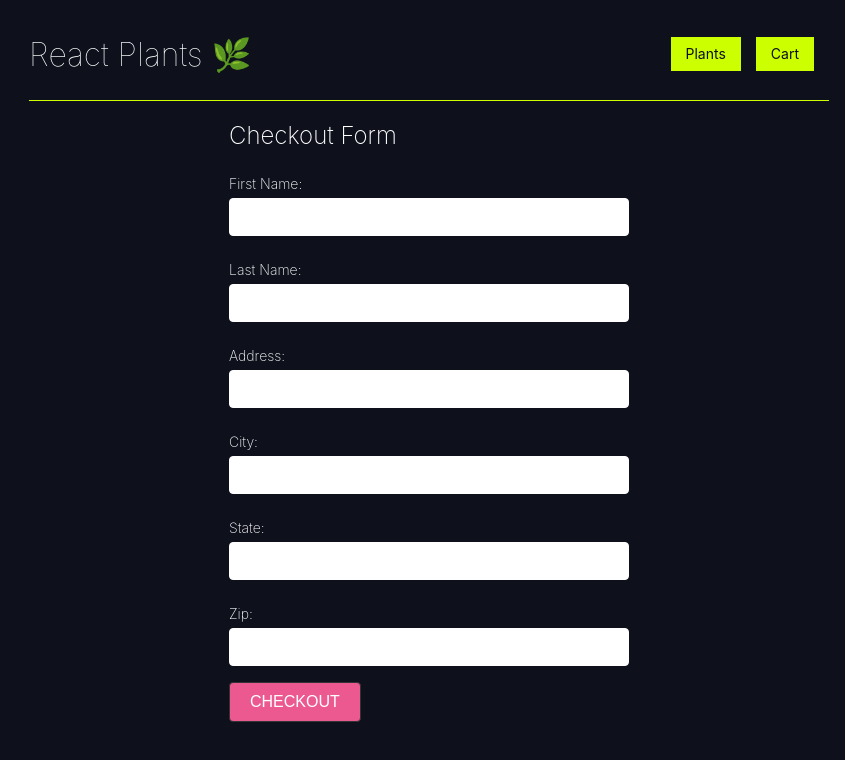
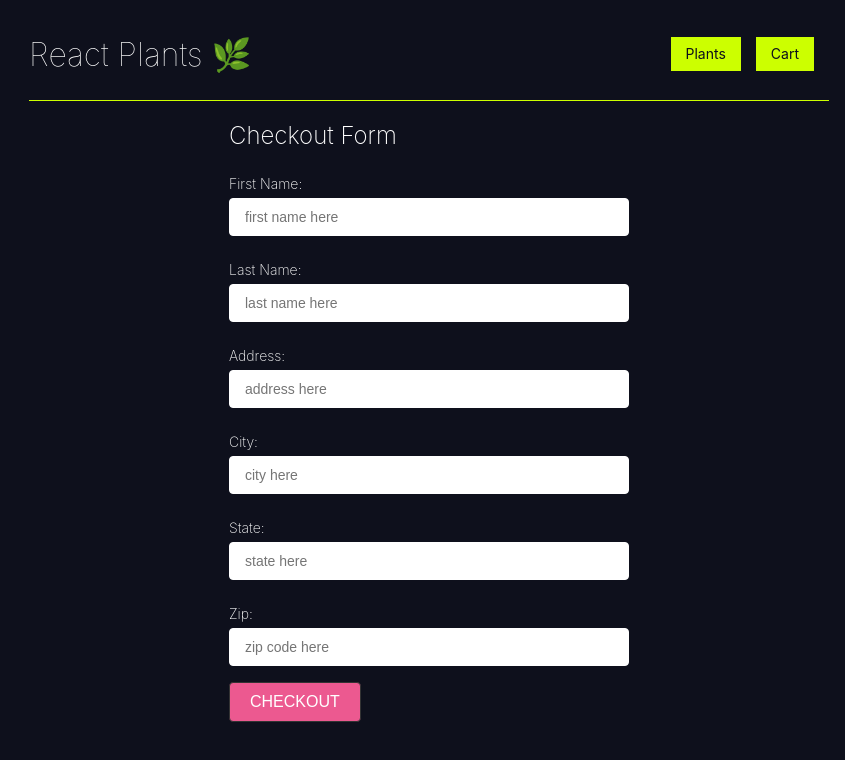
Before and after one commit to bloominstituteoftechnology/web-sprint-challenge-advanced-react, a React (Create React App) app in the folder client/: page /checkout in a window 1280 px wide. Shown: the top 760 px of the page, without its empty margins (211-1056 px from the left). Built offline with nearby package versions, Linux system fonts and the light colour scheme.

Commit message:
finsihed mvp and testing

```diff
--- a/client/package.json
+++ b/client/package.json
@@ -4,7 +4,6 @@
   "private": true,
   "dependencies": {
     "@testing-library/jest-dom": "^5.5.0",
-    "@testing-library/react": "^10.0.3",
     "@testing-library/user-event": "^10.1.0",
     "axios": "^0.19.2",
     "react": "^16.13.1",
@@ -35,6 +34,7 @@
     ]
   },
   "devDependencies": {
-    "@sheerun/mutationobserver-shim": "^0.3.3"
+    "@sheerun/mutationobserver-shim": "^0.3.3",
+    "@testing-library/react": "^10.4.8"
   }
 }
--- a/client/src/components/CheckoutForm.js
+++ b/client/src/components/CheckoutForm.js
@@ -1,13 +1,14 @@
 import React, { useState } from "react";
+import { useForm } from '../hooks/useForm'
 
-const initialValue = {
-  firstName: "",
-  lastName: "",
-  address: "",
-  city: "",
-  state: "",
-  zip: "",
-};
+// const initialValue = {
+//   firstName: "",
+//   lastName: "",
+//   address: "",
+//   city: "",
+//   state: "",
+//   zip: "",
+// };
 
 // This form should be handled by a "useForm" custom hook
 // Build out the logic needed for a form custom hook (see the useForm.js file)
@@ -15,11 +16,21 @@ const initialValue = {
 
 const CheckoutForm = (props) => {
   const [showSuccessMessage, setShowSuccessMessage] = useState(false);
-  const [values, setValues] = useState(initialValue);
 
-  const handleChanges = (e) => {
-    setValues({ ...values, [e.target.name]: e.target.value });
-  };
+  const [checkoutValues, handleChanges]= useForm({
+    firstName: "",
+    lastName: "",
+    address: "",
+    city: "",
+    state: "",
+    zip: "",
+
+  })
+  // const [values, setValues] = useState(initialValue);
+
+  // const handleChanges = (e) => {
+  //   setValues({ ...values, [e.target.name]: e.target.value });
+  // };
 
   const handleSubmit = (e) => {
     e.preventDefault();
@@ -30,43 +41,57 @@ const CheckoutForm = (props) => {
     <>
       <form onSubmit={handleSubmit}>
         <h2>Checkout Form</h2>
-        <label>
+        <label >
           First Name:
           <input
             name="firstName"
-            value={values.firstName}
+            value={checkoutValues.firstName}
             onChange={handleChanges}
+            placeholder="first name here"
+
           />
         </label>
         <label>
           Last Name:
           <input
             name="lastName"
-            value={values.lastName}
+            value={checkoutValues.lastName}
             onChange={handleChanges}
+            placeholder="last name here"
           />
         </label>
         <label>
           Address:
           <input
             name="address"
-            value={values.address}
+            value={checkoutValues.address}
             onChange={handleChanges}
+            placeholder="address here"
           />
         </label>
         <label>
           City:
-          <input name="city" value={values.city} onChange={handleChanges} />
+          <input
+            name="city"
+            value={checkoutValues.city}
+            onChange={handleChanges}
+            placeholder="city here"
+          />
         </label>
         <label>
           State:
-          <input name="state" value={values.state} onChange={handleChanges} />
+          <input
+            name="state"
+            value={checkoutValues.state}
+            onChange={handleChanges}
+            placeholder="state here"
+          />
         </label>
         <label>
           Zip:
-          <input name="zip" value={values.zip} onChange={handleChanges} />
+          <input name="zip" value={checkoutValues.zip} onChange={handleChanges} placeholder="zip code here"/>
         </label>
-        <button>Checkout</button>
+        <button data-testid='button'>Checkout</button>
       </form>
 
       {showSuccessMessage && (
@@ -78,11 +103,11 @@ const CheckoutForm = (props) => {
           <br />
           <br />
           <p>
-            {values.firstName} {values.lastName}
+            {checkoutValues.firstName} {checkoutValues.lastName}
           </p>
-          <p>{values.address}</p>
+          <p>{checkoutValues.address}</p>
           <p>
-            {values.city}, {values.state} {values.zip}
+            {checkoutValues.city}, {checkoutValues.state} {checkoutValues.zip}
           </p>
         </div>
       )}
--- a/client/src/components/PlantList.js
+++ b/client/src/components/PlantList.js
@@ -3,11 +3,22 @@ import axios from "axios";
 
 export default class PlantList extends Component {
   // add state with a property called "plants" - initialize as an empty array
-
+  state = {
+    plants: []
+  }
   // when the component mounts:
   //   - fetch data from the server endpoint - http://localhost:3333/plants
   //   - set the returned plants array to this.state.plants
+  componentDidMount(){
+    axios.get('http://localhost:3333/plants')
+      .then(res => {
+        console.log(res)
+        this.setState({
+          plants: res.data.plantsData
+        })
+      })
 
+  }
   /*********  DON'T CHANGE ANYTHING IN THE RENDER FUNCTION *********/
   render() {
     return (
--- a/client/src/hooks/useForm.js
+++ b/client/src/hooks/useForm.js
@@ -1 +1,15 @@
 // write your custom hook here to control your checkout form
+import {useState} from 'react'
+
+export const useForm = (initialValue) => {
+    const [values, setValues] = useState(initialValue);
+
+    const handleChanges = (e) => {
+        setValues({
+            ...values,
+            [e.target.name]: e.target.value
+        });
+    };
+
+    return [values, handleChanges]
+}
```
Also changed, not shown: 2 other files (tests, documents, lock files or other folders).
